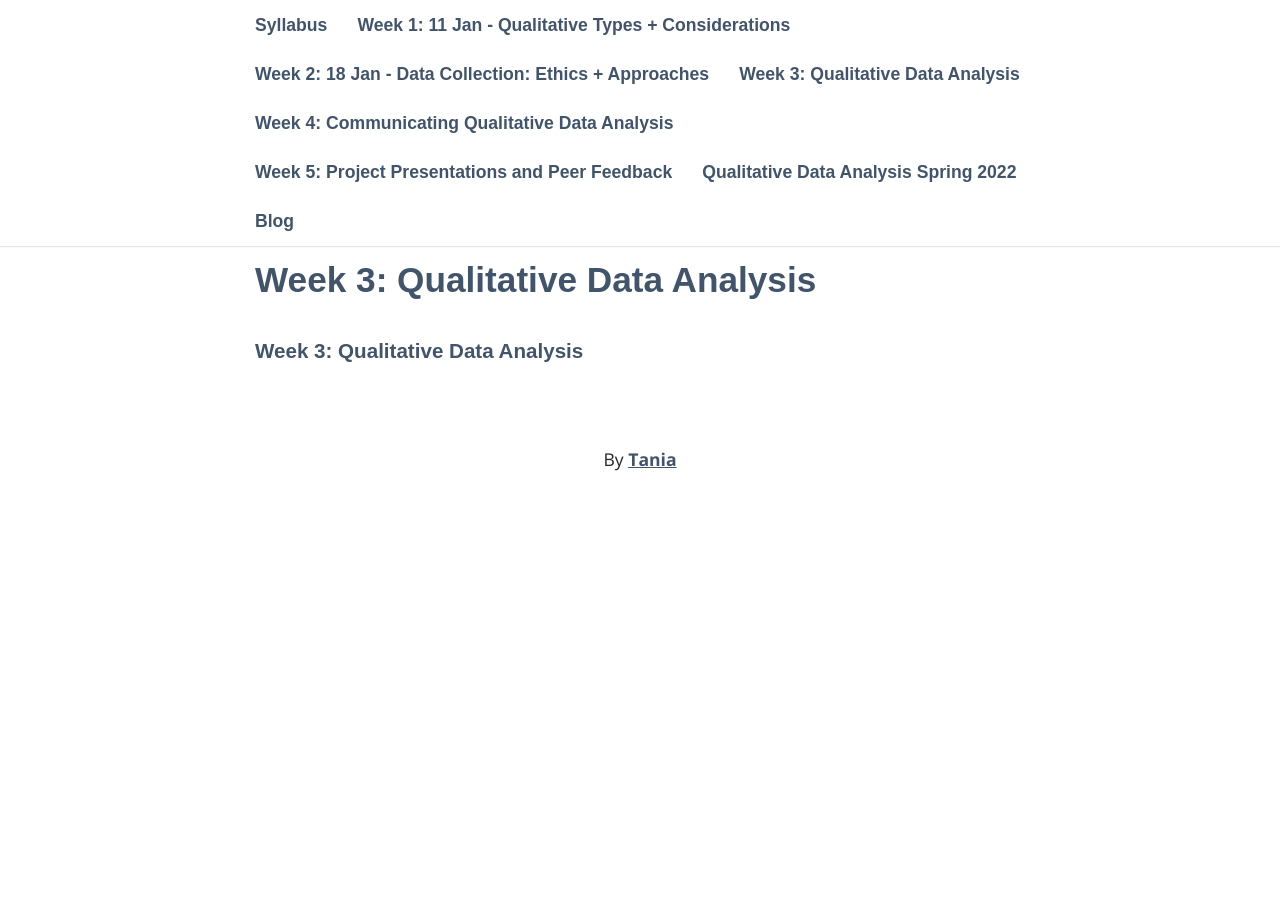
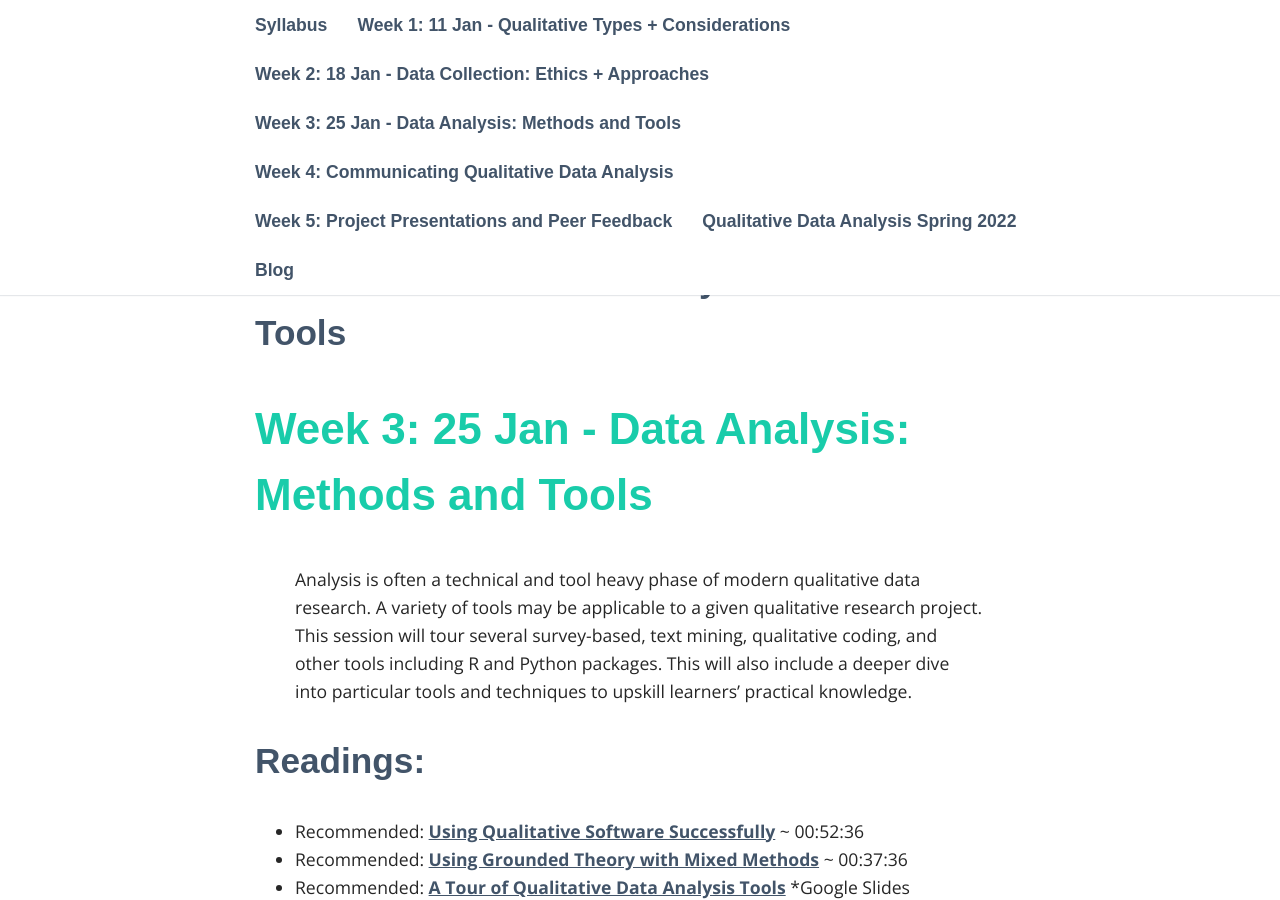
Before and after one commit to jwrigs/QDA2022, a Jekyll site: the page built from _pages/week3.md, in a window 1280 px wide and 900 px high, scrolled down 275 px. Built offline with Jekyll 4.4.1, drawn with Linux system fonts in a browser that asks for light colours; some web fonts are replaced; our own code applies the rules of GitHub Pages for plain Markdown files; before the commit the page ends 900 px from its top, so only the background shows below that; some of the changed text lies outside the part shown.

Commit message:
Update week3.md

```diff
--- a/_pages/week3.md
+++ b/_pages/week3.md
@@ -1 +1,26 @@
-### Week 3: Qualitative Data Analysis
+# Week 3: 25 Jan - Data Analysis: Methods and Tools
+> Analysis is often a technical and tool heavy phase of modern qualitative data research. A variety of tools may be applicable to a given qualitative research project. This session will tour several survey-based, text mining, qualitative coding, and other tools including R and Python packages. This will also include a deeper dive into particular tools and techniques to upskill learners' practical knowledge.
+
+## Readings:
+- Recommended: [Using Qualitative Software Successfully](https://www.youtube.com/watch?v=zLZ3EbPdVPc) ~ 00:52:36
+- Recommended: [Using Grounded Theory with Mixed Methods](https://open.spotify.com/episode/1MvkSRfEjCihj9RtRDTFrF?si=inOVHAJNQU2BVVluMvlyoA) ~ 00:37:36
+- Recommended: [A Tour of Qualitative Data Analysis Tools](https://docs.google.com/presentation/d/1DLM-IPFEicjRsWlI6jhxbKRHU3Ksdory-JFyjShbVSs/edit?usp=sharing) *Google Slides
+
+## Topics:
+- Paid versus open source/free/libre tools
+  - Open science and data
+  - Transparancy and reproducibility
+  - Matching tools to data and research goals
+- Demos
+- Clinic Time
+
+## Tools:
+- [Dedoose](https://www.dedoose.com/) *$, demo, NK
+- [BORIS](http://www.boris.unito.it/) *demo, JW
+- [Taguette](https://www.taguette.org/)
+- [QualCoder](https://github.com/ccbogel/QualCoder)
+- [NVivo](https://www.qsrinternational.com/nvivo-qualitative-data-analysis-software/home) *$$$
+- [QDA Miner Lite](https://provalisresearch.com/products/qualitative-data-analysis-software/freeware/)
+- [Qcoder for R](https://docs.ropensci.org/qcoder/)
+- [Qualtrics](https://www.qualtrics.com/)
+- [Voyant](https://voyant-tools.org/)
```
